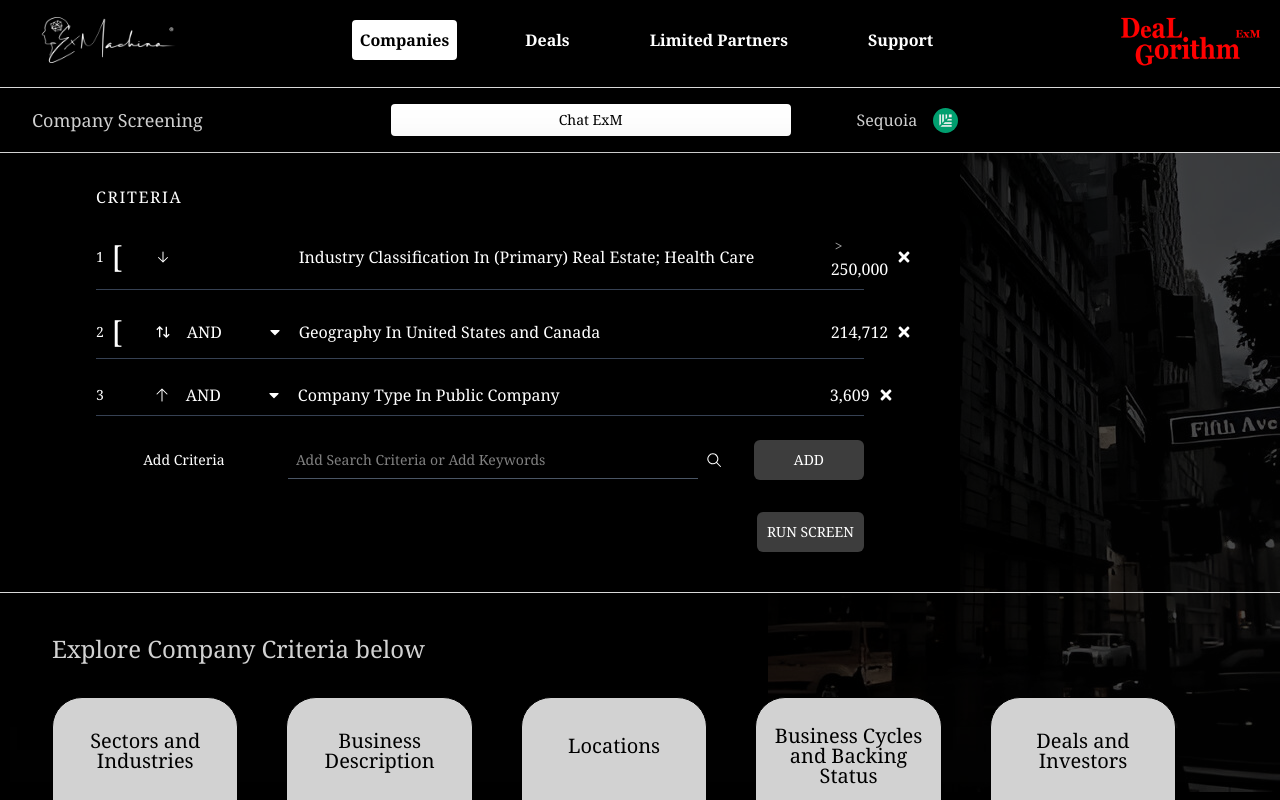
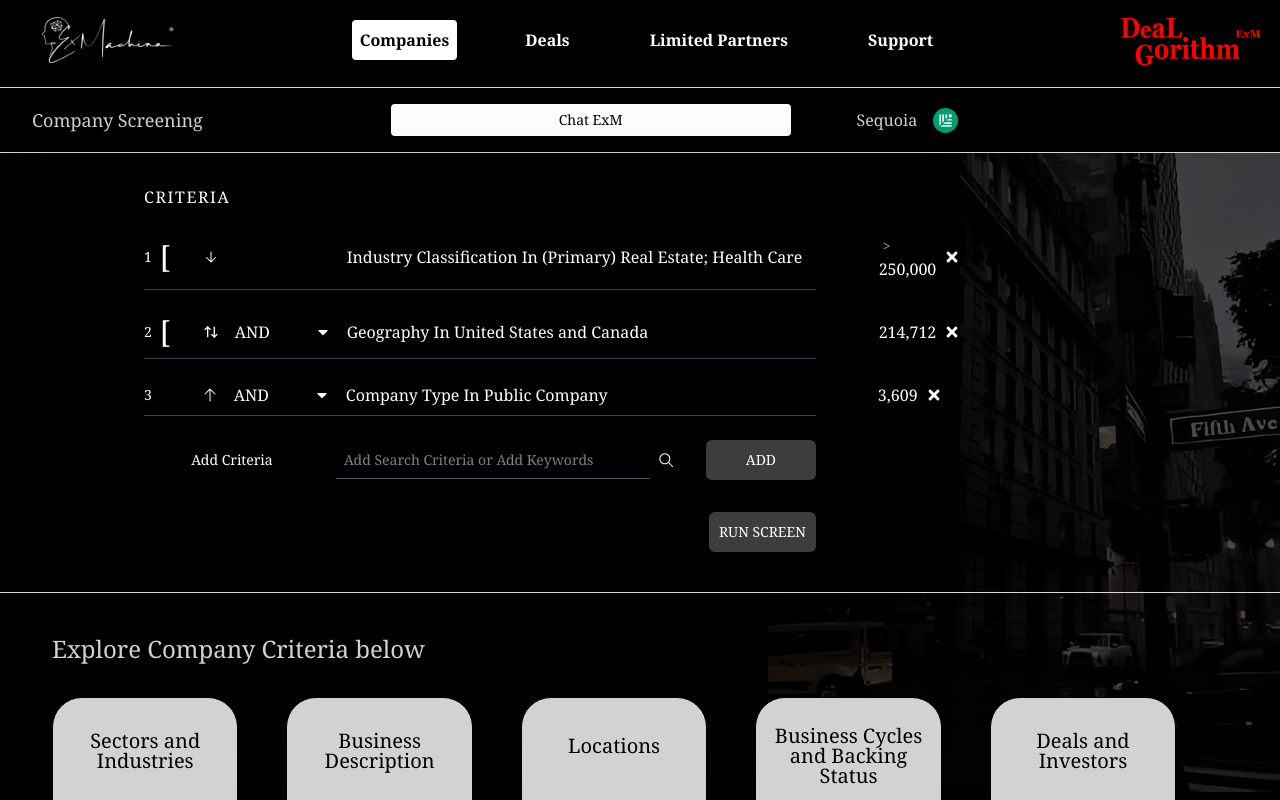
Before and after one commit to hamadhussain/NextJs-UI, a Next.js app: page / in a window 1280 px wide. Shown: the top 800 px of the page. Built offline with nearby package versions, Linux system fonts and the light colour scheme.

Commit message:
Update page.jsx

```diff
--- a/src/app/Criteria/page.jsx
+++ b/src/app/Criteria/page.jsx
@@ -142,7 +142,7 @@ export default function Home() {
   };
 
   return (
-    <div className="bg-black p-8 px-24 space-y-4 w-3/4 text-white criteria">
+    <div className="bg-black p-8 px-36 space-y-4 w-3/4 text-white criteria">
       <h2 className="tracking-widest mb-4">CRITERIA</h2>
 
       {/* Row 1 */}
```
